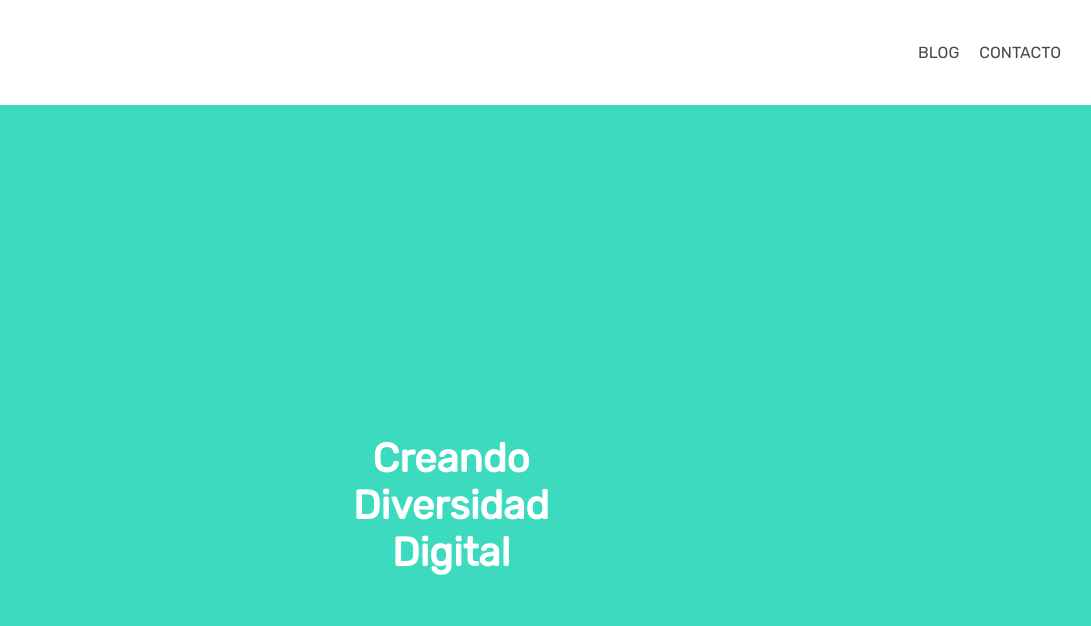
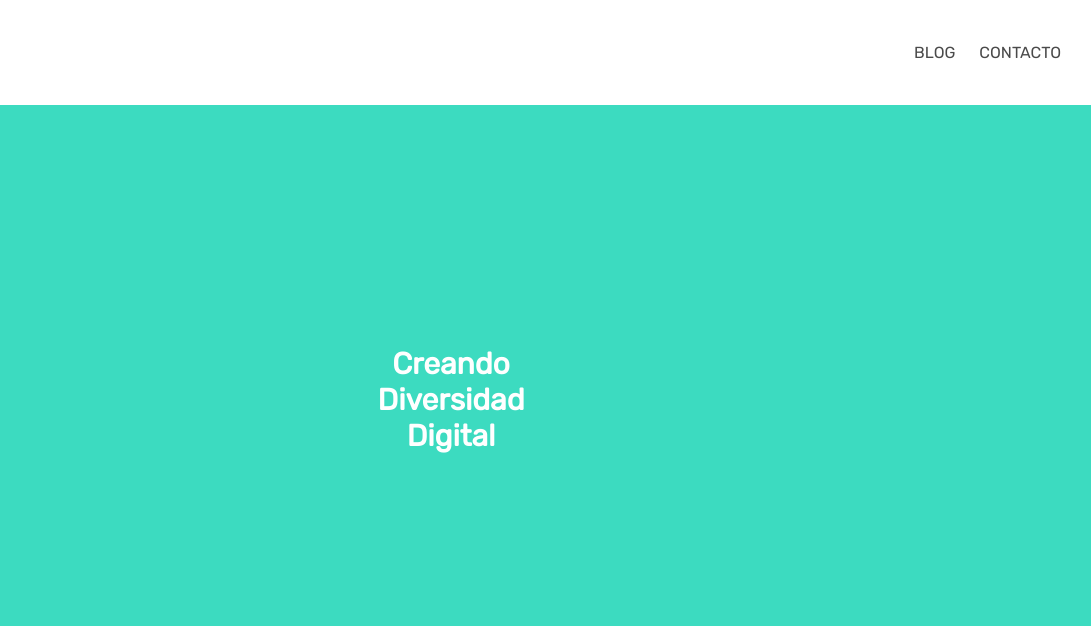
Before and after one commit to Adalab/modulo-1-evaluacion-intermedia-anaapezteguia, a plain HTML site: page index.html in a window 1280 px wide. Shown: the top 626 px of the page, 189-1280 px from the left. Drawn offline with Linux system fonts and the light colour scheme.

Commit message:
Fix header css mistakes

```diff
--- a/index.html
+++ b/index.html
@@ -15,8 +15,8 @@
         </figure>
         <nav>
             <ul class="menu">
-                <li class="menu-item first"><a href="https://medium.com/adalab" alt="Blog Adalab" title="Blog de Adalab" target="_blank">Blog</a></li>
-                <li class="menu-item"><a href="https://adalab.es/contacto/" alt="Contacta con Adalab" title="Contacta con Adalab" target="_blank">Contacto</a></li>
+                <li class="menu-item"><a class="menu-link" href="https://medium.com/adalab" alt="Blog Adalab" title="Blog de Adalab" target="_blank">Blog</a></li>
+                <li class="menu-item"><a class="menu-link" href="https://adalab.es/contacto/" alt="Contacta con Adalab" title="Contacta con Adalab" target="_blank">Contacto</a></li>
             </ul>
         </nav>
     </header>
--- a/styles/main.css
+++ b/styles/main.css
@@ -2,26 +2,33 @@
   margin: 0;
   padding: 0;
   box-sizing: border-box;
-  text-decoration: none;
   list-style-type: none;
 }
 
 .header {
-  margin-top: 10px;
-  text-align: center;
+  position: fixed;
+  top: 0;
+  width: 100%;
+  padding: 10px 0 3px 0;
+  background-color: white;
+  display: flex;
+  flex-direction: column;
+  justify-content: center;
+  align-items: center;
 }
 .menu {
-  display: flex;
-  flex-wrap: nowrap;
-  justify-content: center;
+  padding: 0;
+}
+
+.menu-item {
+  display: inline-block;
+}
+.menu-link {
+  color: #4a4a4a;
+  display: inline-block;
   text-transform: uppercase;
-  padding: 10px 0 13px;
-}
-.menu-item {
-  padding: 0 10px;
-}
-.menu a {
-  color: #4a4a4a;
+  text-decoration: none;
+  padding: 10px;
 }
 .menu a:visited {
   color: #05635a;
@@ -52,20 +59,12 @@
 
 @media all and (min-width: 768px) {
   .header {
-    display: flex;
-    flex-wrap: wrap;
+    flex-direction: row;
     justify-content: space-between;
-    align-items: center;
-    margin: 20px 30px;
+    padding: 20px 20px 20px 30px;
   }
-  .menu,
-  .menu-item {
-    padding: 0;
-  }
-  .first {
-    padding-right: 20px;
-  }
-  .slogan-item {
+
+  .slogan {
     font-size: 40px;
   }
 }
```
